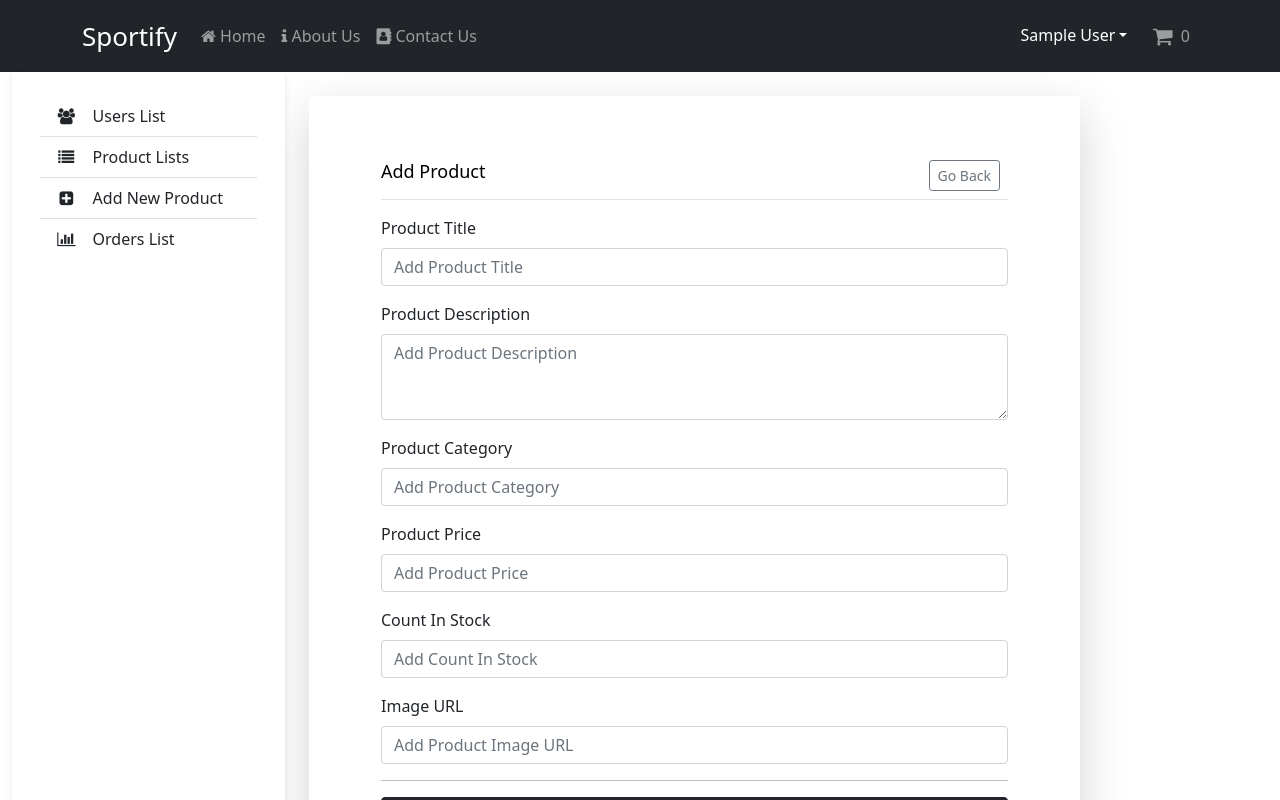
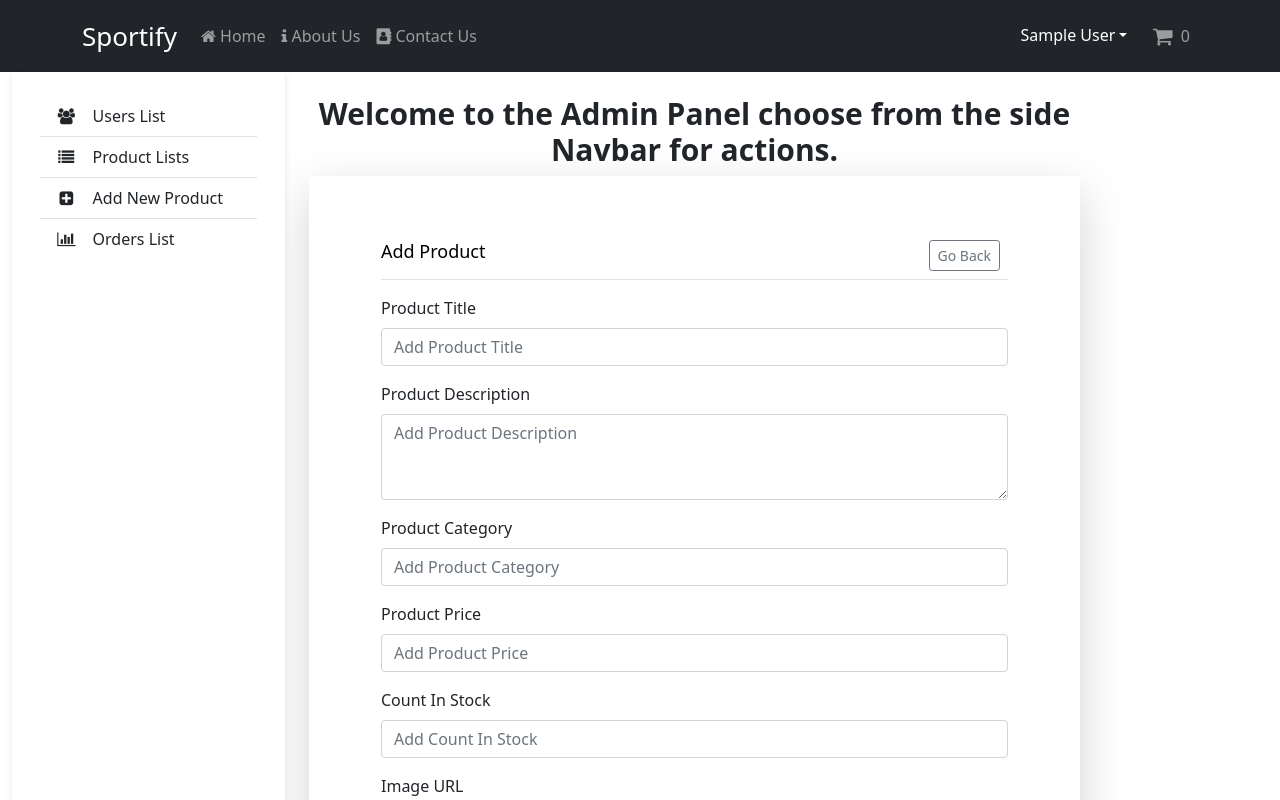
Before and after one commit to pratikbhadane24/Sportify-in-ReactJS, a React (Create React App) app in the folder client/: page /admin/addnewproduct in a window 1280 px wide. Shown: the top 800 px of the page. Built offline with nearby package versions, Linux system fonts and the light colour scheme; sample sign-in values are in the browser's storage.

Commit message:
minor changes

```diff
--- a/client/src/screens/Adminscreen.js
+++ b/client/src/screens/Adminscreen.js
@@ -61,6 +61,9 @@ export default function Adminscreen() {
         </div>
       </nav>
       <div className="col-9 p-4">
+        <h4>
+          Welcome to the Admin Panel choose from the side Navbar for actions.
+        </h4>
         <Switch>
           <Route path="/admin/userslist" component={Userslist} />
           <Route path="/admin/productslist" component={Productslist} />
--- a/client/src/screens/Profilescreen.js
+++ b/client/src/screens/Profilescreen.js
@@ -30,7 +30,10 @@ export default function Profilescreen() {
 
   return (
     <div className="signup-form container">
-      <form className="card shadow-lg p-3 mb-5 bg-body rounded" onSubmit={update}>
+      <form
+        className="card shadow-lg p-3 mb-5 bg-body rounded"
+        onSubmit={update}
+      >
         <h4>Update Your Profile</h4>
         <h1 className="text-center">You can update your Profile from here:</h1>
         {loading && <Loader />}
@@ -44,7 +47,7 @@ export default function Profilescreen() {
             Update Successful.
           </div>
         )}
-        <hr />
+        <br />
         <div className="form-group">
           <div className="input-group">
             <div className="input-group-prepend">
```
